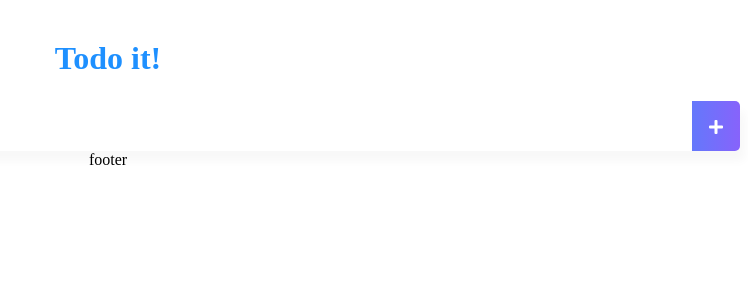
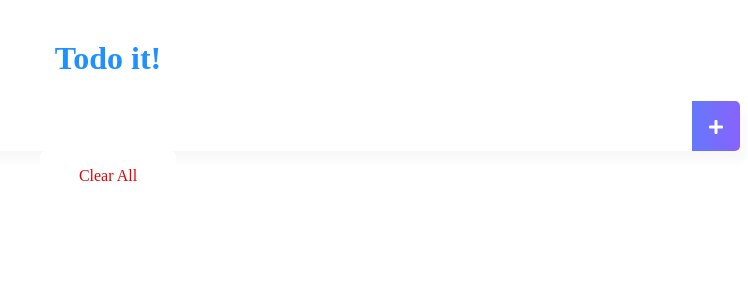
Before and after one commit to Sunset-Kim/Vue_To_do_app, a Vue app in the folder vue-todo/: page / in a window 1280 px wide. Shown: the top 300 px of the page, without its empty margins (532-1280 px from the left). Built offline with nearby package versions, Linux system fonts and the light colour scheme.

Commit message:
🎨 implement components footer

```diff
--- a/vue-todo/src/components/TodoFooter.vue
+++ b/vue-todo/src/components/TodoFooter.vue
@@ -1,15 +1,34 @@
 <template>
-  <div>
-      footer
+  <div class="clearAllContainer">
+    <span v-on:click="clearAll" class="clearAllBtn">Clear All</span>
+
   </div>
 </template>
 
 <script>
 export default {
-
+  methods: {
+    clearAll: function() {
+      console.log('안녕');
+      localStorage.clear();
+    }
+  }
 }
 </script>
 
-<style>
+<style scoped>
+  .clearAllContainer{
+    width: 8.5rem;
+    height: 50px;
+    line-height: 50px;
+    background: white;
+    border-radius: 5px;
+    margin: 0 auto;
+    cursor: pointer;
 
+  }
+  .clearAllBtn {
+    color: #e20303;
+    display: block;
+  }
 </style>
```
